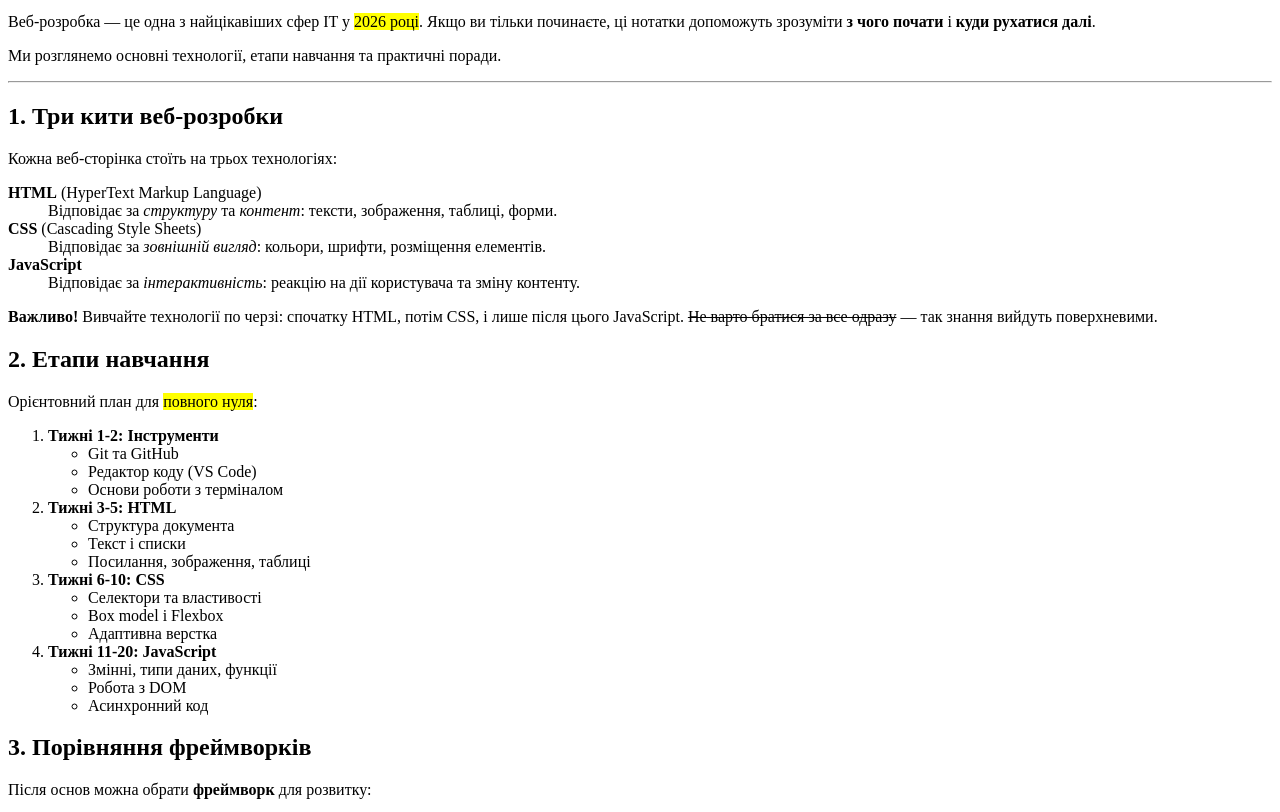
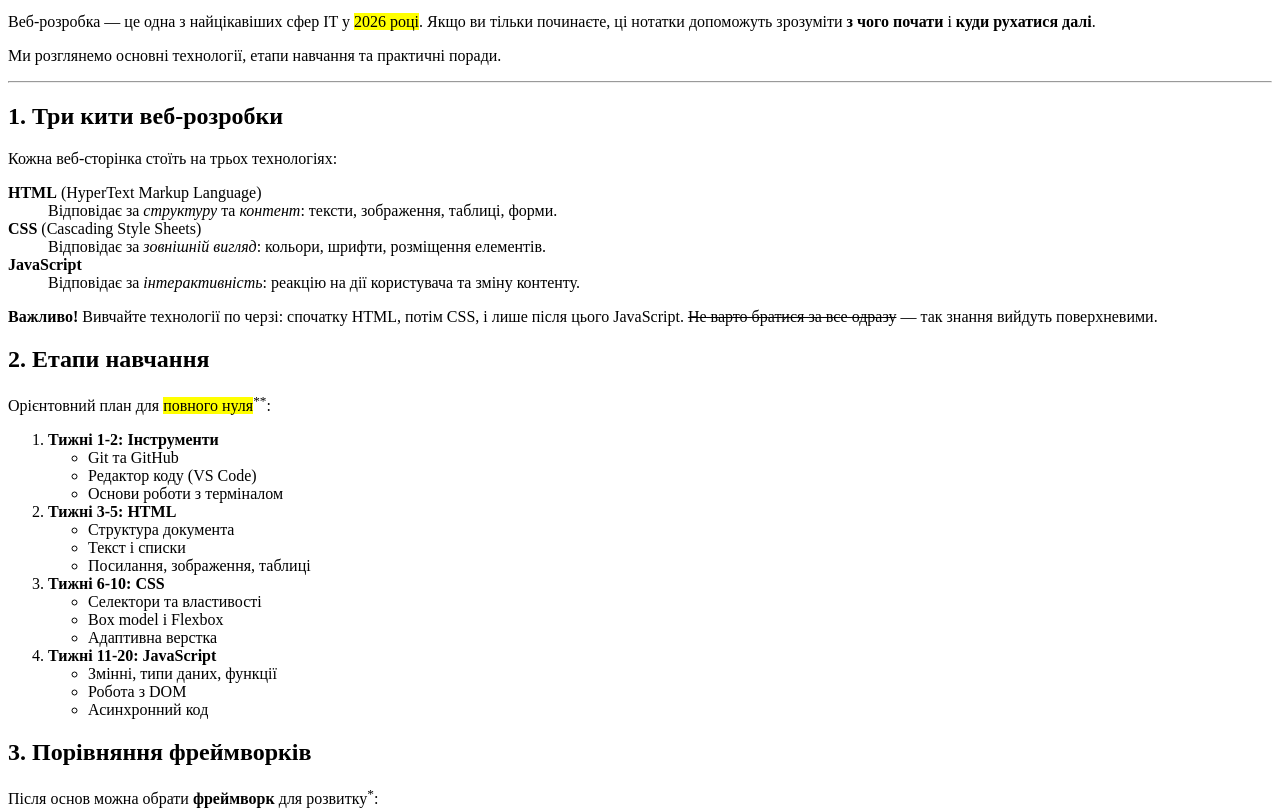
Before and after one commit to kustymenko/my-web-course, a plain HTML site: page hw-02/article.html in a window 1280 px wide. Shown: the part 119-931 px from the top of the page. Drawn offline with Linux system fonts and the light colour scheme.

Commit message:
Додано маркери виносок у тексті статті

```diff
--- a/hw-02/article.html
+++ b/hw-02/article.html
@@ -58,7 +58,7 @@
 
     <h2>2. Етапи навчання</h2>
 
-    <p>Орієнтовний план для <mark>повного нуля</mark>:</p>
+    <p>Орієнтовний план для <mark>повного нуля</mark><sup>**</sup>:</p>
 
     <ol>
       <li>
@@ -98,7 +98,7 @@
     <h2>3. Порівняння фреймворків</h2>
 
     <p>
-      Після основ можна обрати <strong>фреймворк</strong> для розвитку:
+      Після основ можна обрати <strong>фреймворк</strong> для розвитку<sup>*</sup>:
     </p>
 
     <table>
```
